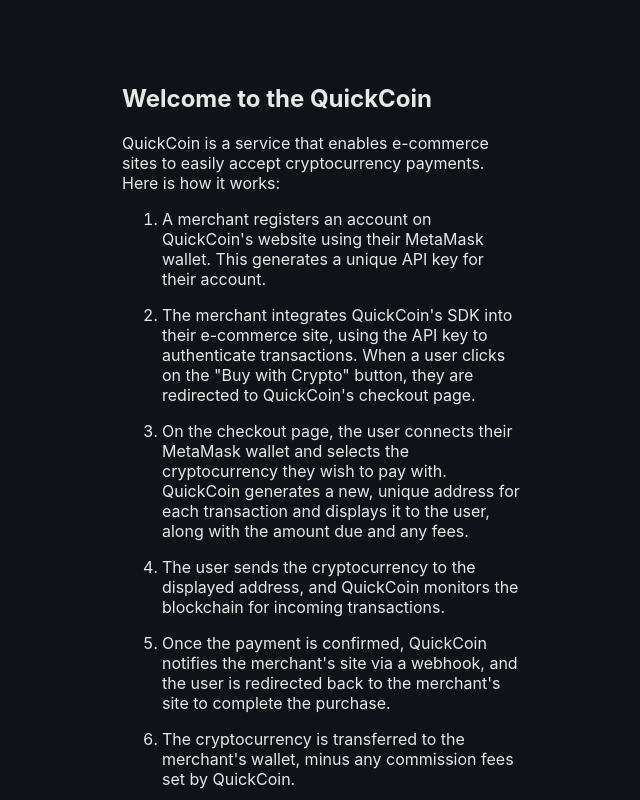
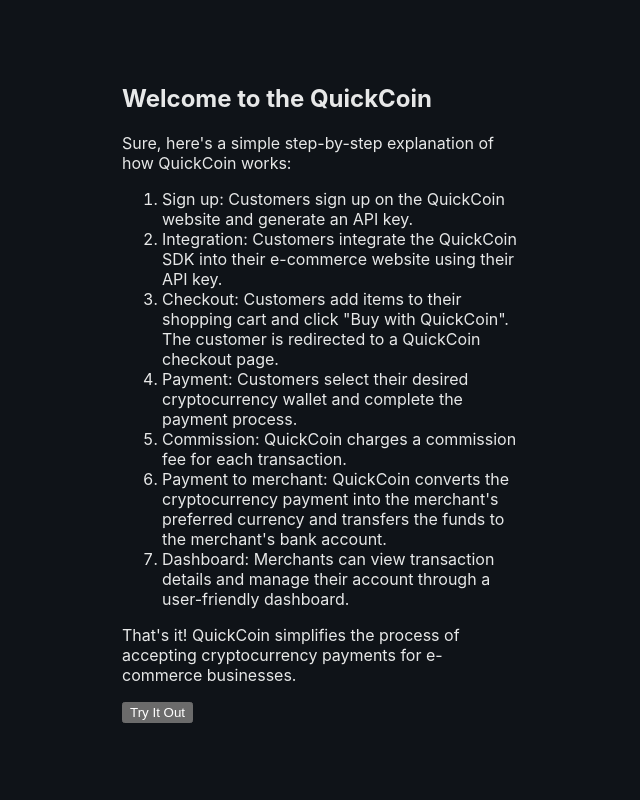
Before and after one commit to serhii-kucherenko/quick-coin, a Next.js app: page / in a window 1280 px wide. Shown: the top 800 px of the page, without its empty margins (318-958 px from the left). Built offline with nearby package versions, Linux system fonts and the light colour scheme; what @thirdweb-dev/react would draw is missing.

Commit message:
Update description

```diff
--- a/pages/index.tsx
+++ b/pages/index.tsx
@@ -9,47 +9,25 @@
     <DefaultLayout>
       <h2>Welcome to the QuickCoin</h2>
 
-      <div className="markdown prose w-full break-words dark:prose-invert dark">
-        <p>QuickCoin is a service that enables e-commerce sites to easily accept cryptocurrency payments. Here is how it works:</p>
-
+      <div>
+        <p>Sure, here's a simple step-by-step explanation of how QuickCoin works:</p>
         <ol>
-          {/* eslint-disable react/no-unescaped-entities */}
+          <li>Sign up: Customers sign up on the QuickCoin website and generate an API key.</li>
+          <li>Integration: Customers integrate the QuickCoin SDK into their e-commerce website using their API key.</li>
           <li>
-            <p>
-              A merchant registers an account on QuickCoin's website using their MetaMask wallet. This generates a unique API key for their account.
-            </p>
+            Checkout: Customers add items to their shopping cart and click "Buy with QuickCoin". The customer is redirected to a QuickCoin checkout
+            page.
           </li>
+          <li>Payment: Customers select their desired cryptocurrency wallet and complete the payment process.</li>
+          <li>Commission: QuickCoin charges a commission fee for each transaction.</li>
           <li>
-            <p>
-              The merchant integrates QuickCoin's SDK into their e-commerce site, using the API key to authenticate transactions. When a user clicks
-              on the "Buy with Crypto" button, they are redirected to QuickCoin's checkout page.
-            </p>
+            Payment to merchant: QuickCoin converts the cryptocurrency payment into the merchant's preferred currency and transfers the funds to the
+            merchant's bank account.
           </li>
-          <li>
-            <p>
-              On the checkout page, the user connects their MetaMask wallet and selects the cryptocurrency they wish to pay with. QuickCoin generates
-              a new, unique address for each transaction and displays it to the user, along with the amount due and any fees.
-            </p>
-          </li>
-          <li>
-            <p>The user sends the cryptocurrency to the displayed address, and QuickCoin monitors the blockchain for incoming transactions.</p>
-          </li>
-          <li>
-            <p>
-              Once the payment is confirmed, QuickCoin notifies the merchant's site via a webhook, and the user is redirected back to the merchant's
-              site to complete the purchase.
-            </p>
-          </li>
-          <li>
-            <p>The cryptocurrency is transferred to the merchant's wallet, minus any commission fees set by QuickCoin.</p>
-          </li>
+          <li>Dashboard: Merchants can view transaction details and manage their account through a user-friendly dashboard.</li>
         </ol>
-        <p>
-          Overall, QuickCoin simplifies the process of accepting cryptocurrency payments for merchants, while providing a seamless and secure
-          experience for users.
-        </p>
+        <p>That's it! QuickCoin simplifies the process of accepting cryptocurrency payments for e-commerce businesses.</p>
       </div>
-
       <button onClick={() => router.push('/profile')}>Try It Out</button>
     </DefaultLayout>
   );
```
Also changed, not shown: .eslintrc.json.
